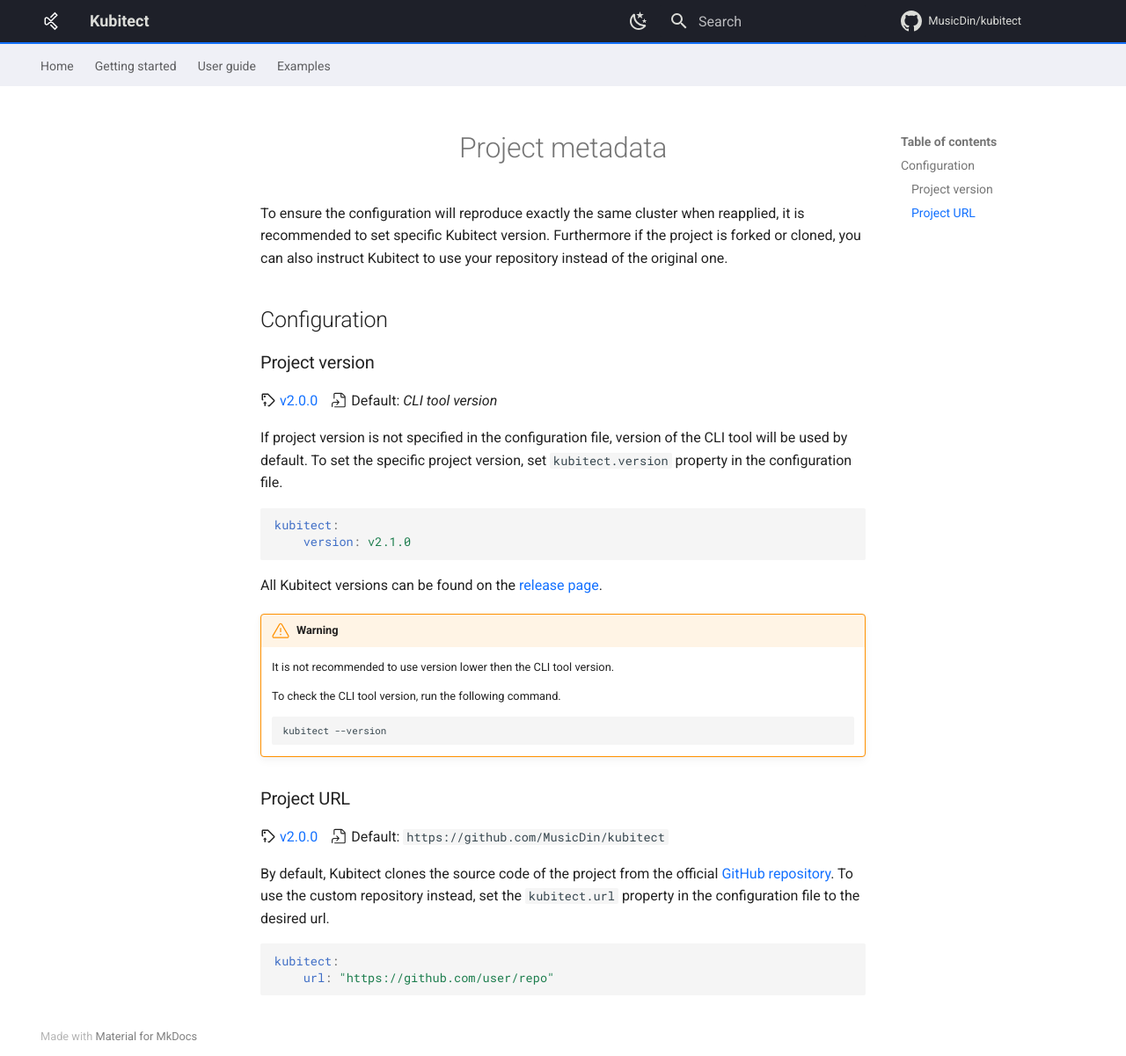
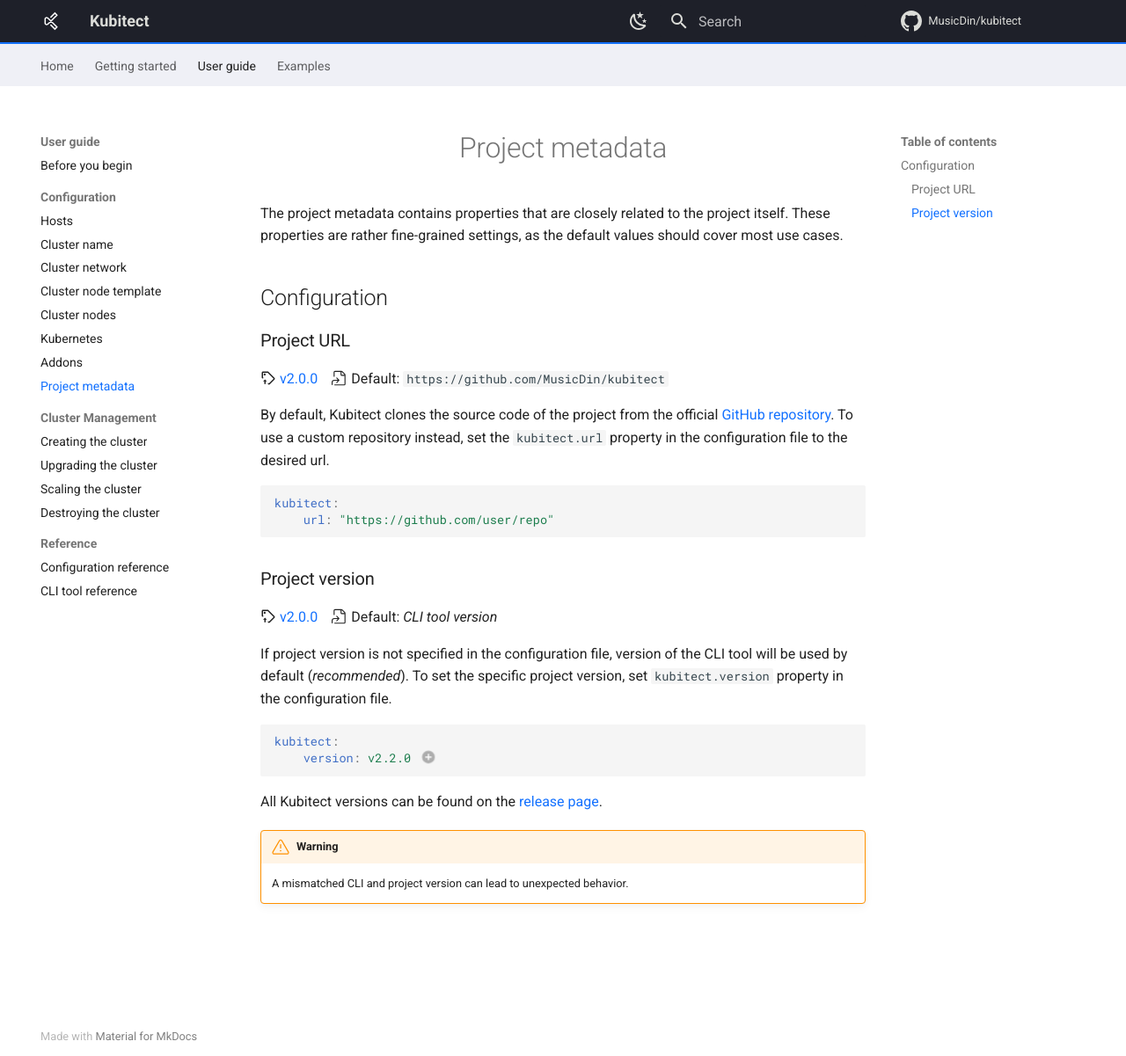
Before and after one commit to MusicDin/kubitect, an MkDocs documentation site: the page built from docs/user-guide/configuration/project-metadata.md, in a window 1280 px wide and 1201 px high. Shown: the whole window at 88% size. Built offline with MkDocs 1.6.1 and Material for MkDocs 9.7.7, drawn with Linux system fonts in a browser that asks for light colours; comment, search, counter and statistics services are not loaded.

Commit message:
Add project metadata section and remove old LB docs

````diff
--- a/docs/user-guide/configuration/project-metadata.md
+++ b/docs/user-guide/configuration/project-metadata.md
@@ -2,37 +2,10 @@
 
 <h1 align="center">Project metadata</h1>
 
-To ensure the configuration will reproduce exactly the same cluster when reapplied, it is recommended to set specific Kubitect version.
-Furthermore if the project is forked or cloned, you can also instruct Kubitect to use your repository instead of the original one.
-
+The project metadata contains properties that are closely related to the project itself.
+These properties are rather fine-grained settings, as the default values should cover most use cases.
 
 ## Configuration
-
-### Project version
-
-:material-tag-arrow-up-outline: [v2.0.0][tag 2.0.0]
-&ensp;
-:octicons-file-symlink-file-24: Default: *CLI tool version*
-
-If project version is not specified in the configuration file, version of the CLI tool will be used by default.
-To set the specific project version, set `kubitect.version` property in the configuration file.
-
-```yaml
-kubitect:
-    version: v2.1.0
-```
-
-All Kubitect versions can be found on the [release page](https://github.com/MusicDin/kubitect/releases).
-
-!!! warning "Warning"
-
-    It is not recommended to use version lower then the CLI tool version.
-
-    To check the CLI tool version, run the following command.
-
-    ```sh
-    kubitect --version
-    ```
 
 ### Project URL
 
@@ -41,9 +14,31 @@
 :octicons-file-symlink-file-24: Default: `https://github.com/MusicDin/kubitect`
 
 By default, Kubitect clones the source code of the project from the official [GitHub repository](https://github.com/MusicDin/kubitect).
-To use the custom repository instead, set the `kubitect.url` property in the configuration file to the desired url.
+To use a custom repository instead, set the `kubitect.url` property in the configuration file to the desired url.
 
 ```yaml
 kubitect:
     url: "https://github.com/user/repo"
 ```
+
+### Project version
+
+:material-tag-arrow-up-outline: [v2.0.0][tag 2.0.0]
+&ensp;
+:octicons-file-symlink-file-24: Default: *CLI tool version*
+
+If project version is not specified in the configuration file, version of the CLI tool will be used by default (*recommended*).
+To set the specific project version, set `kubitect.version` property in the configuration file.
+
+```yaml
+kubitect:
+    version: v2.2.0 # (1)!
+```
+
+1. Version can be either a tag (`v2.2.0`) or a branch name (`master`).
+
+All Kubitect versions can be found on the [release page](https://github.com/MusicDin/kubitect/releases).
+
+!!! warning "Warning"
+
+    A mismatched CLI and project version can lead to unexpected behavior.
--- a/mkdocs.yml
+++ b/mkdocs.yml
@@ -114,6 +114,7 @@
           - Cluster nodes: user-guide/configuration/cluster-nodes.md
           - Kubernetes: user-guide/configuration/kubernetes.md
           - Addons: user-guide/configuration/addons.md
+          - Project metadata: user-guide/configuration/project-metadata.md
       - Cluster Management:
           - Creating the cluster: user-guide/management/creating.md
           - Upgrading the cluster: user-guide/management/upgrading.md
````
Also changed, not shown: docs/getting-started/load-balancer.md (deleted, +0 -43 lines).
